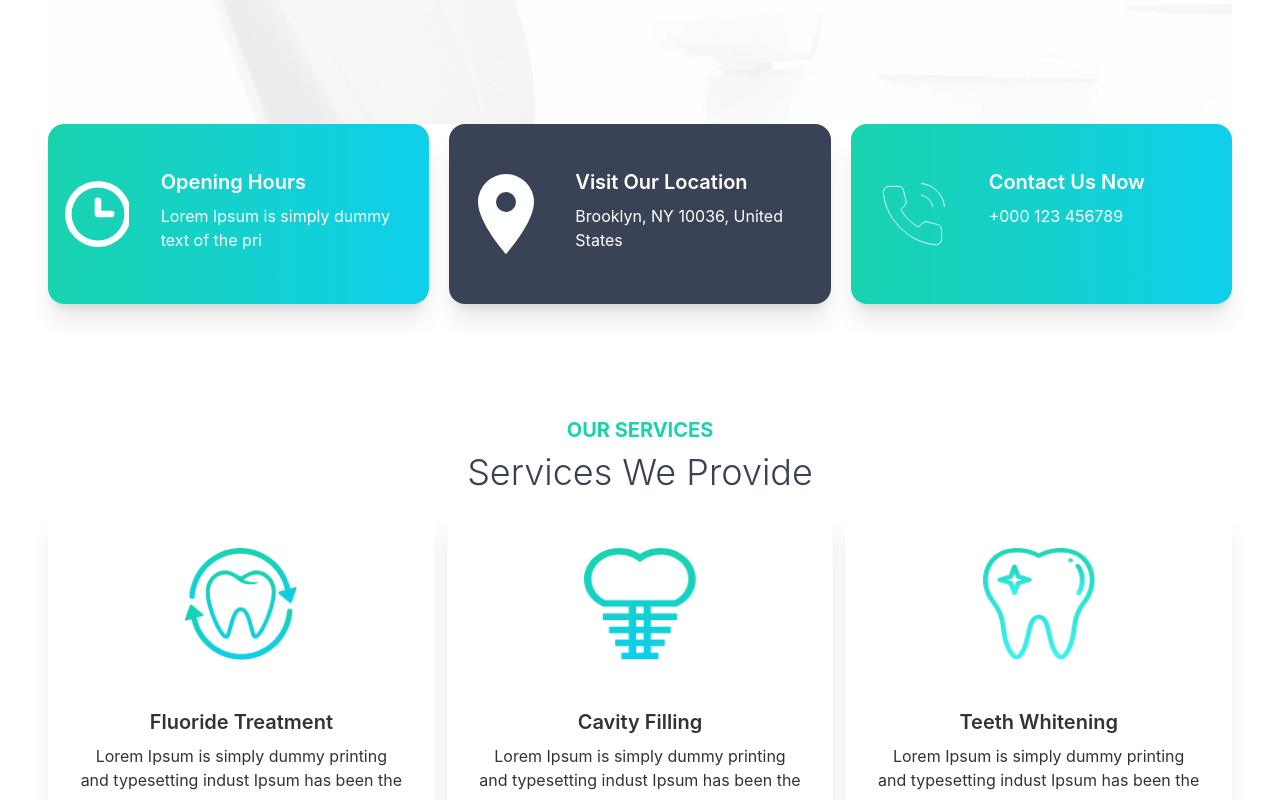
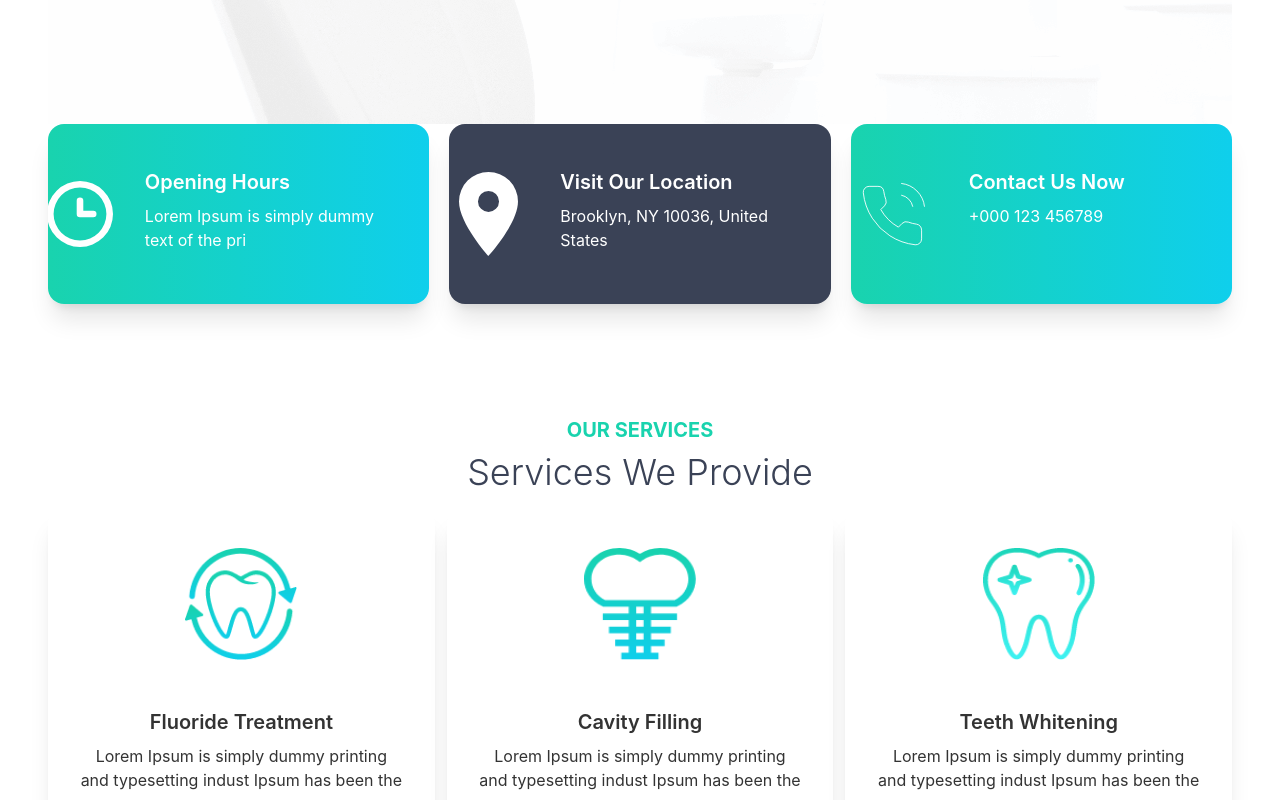
Before and after one commit to sabbirpboss/doctors-portal-client, a React (Create React App) app: page / in a window 1280 px wide. Shown: the part 740-1540 px from the top of the page. Built offline with nearby package versions, Linux system fonts and the light colour scheme; the HTML template or start-up script is replaced by a standard one.

Commit message:
some styles updated

```diff
--- a/src/Pages/Home/Footer/Footer.js
+++ b/src/Pages/Home/Footer/Footer.js
@@ -30,7 +30,7 @@ const Footer = () => {
         </div>
       </div>
       <div className="mt-16 text-center">
-        <p className="font-light text-base">Copyright © 2022 - All right reserved by ACME Industries Ltd</p>
+        <p className="font-light text-base">Copyright © 2022 - All Rights Reserved</p>
       </div>
     </footer>
   );
--- a/src/Pages/Home/Info/InfoCard/InfoCard.js
+++ b/src/Pages/Home/Info/InfoCard/InfoCard.js
@@ -3,7 +3,7 @@ import React from "react";
 const InfoCard = ({ img, cardTitle, cardInfo, bgClass, iconName }) => {
   return (
     <div className={`card lg:card-side py-3 shadow-xl ${bgClass} text-white`}>
-      <figure className="pl-5">
+      <figure>
         <img style={{width:"86px", padding:"10px", margin:"0 auto"}} src={img} alt={iconName} />
       </figure>
       <div className="card-body text-white">
--- a/src/Pages/Home/MakeApointment/MakeAppointment.js
+++ b/src/Pages/Home/MakeApointment/MakeAppointment.js
@@ -21,7 +21,7 @@ const MakeAppointment = () => {
             alt={doctorInfo.doctorName}
           />
         </div>
-        <div className="flex-1">
+        <div className="flex-1 px-8 py-10 lg:px-0 lg:py-0">
           <h3 className="text-xl text-secondary font-bold">Appointment</h3>
           <h2 className="font-semibold text-4xl text-white py-5">
             Make an appointment Today
```
